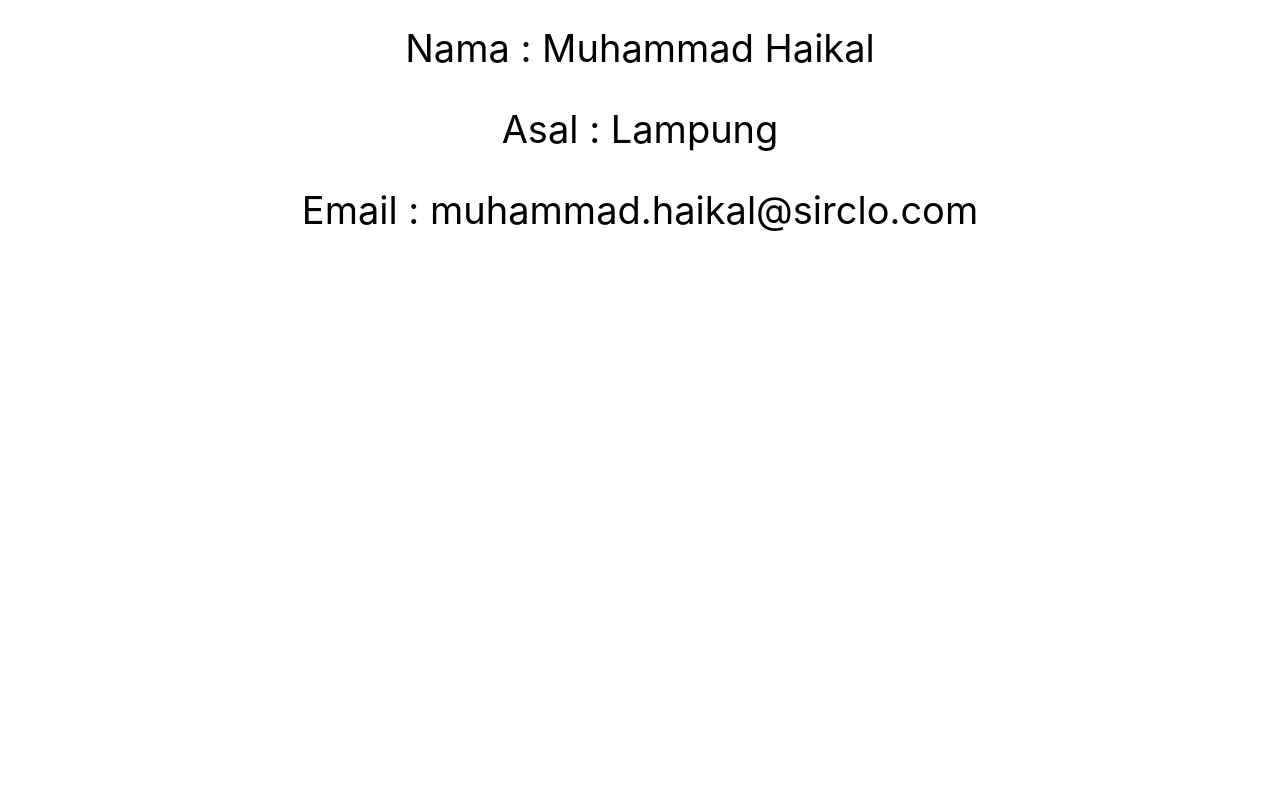
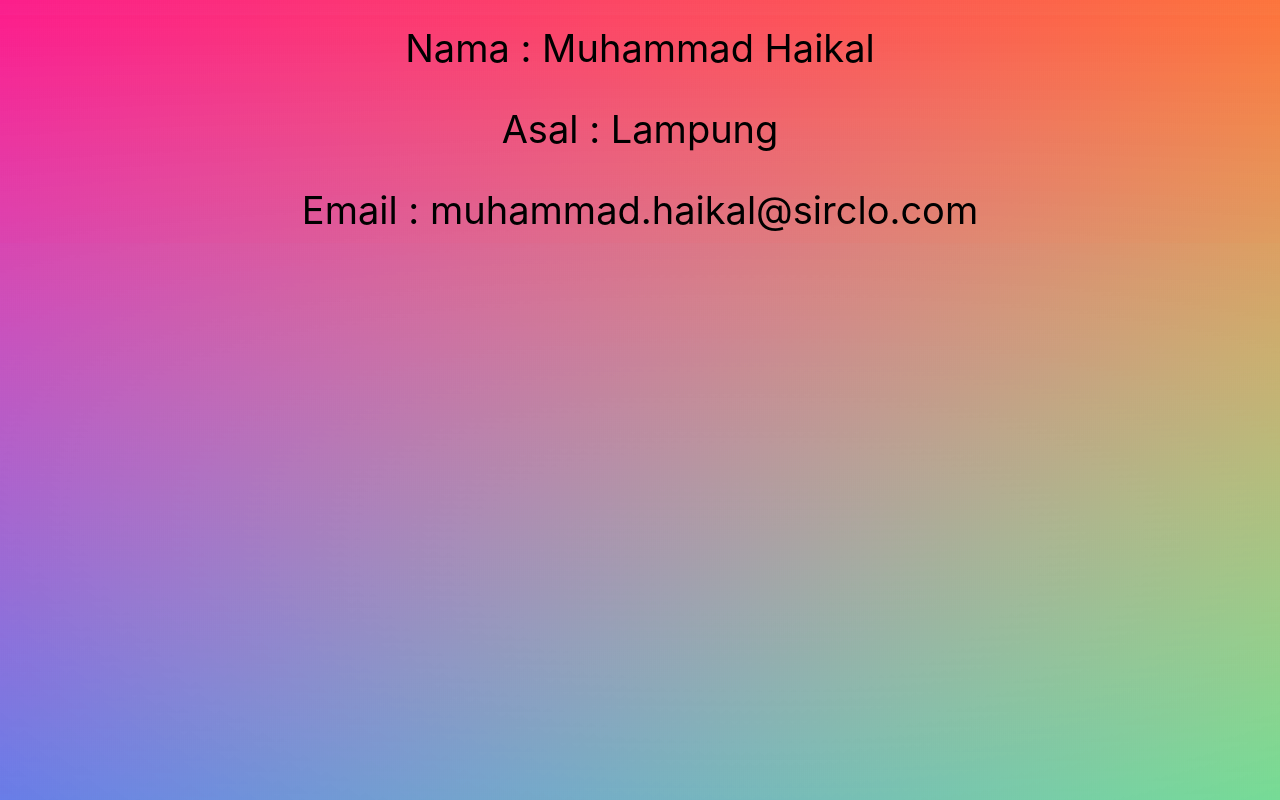
Before and after one commit to heykalll/training-batch6-2021next, a Next.js app in the folder task1/: page /about in a window 1280 px wide. Built offline with nearby package versions, Linux system fonts and the light colour scheme.

Commit message:
add dinamyc routing

```diff
--- a/task1/pages/[dynamic].js
+++ b/task1/pages/[dynamic].js
@@ -2,10 +2,9 @@
 
 function dynamic() {
   const router = useRouter()
-  const { pid } = router.query
-  console.log(pid)
+  const { dynamic } = router.query
 
-  return <p>Ini Page: {pid}</p>
+  return <p>Ini Page: {dynamic}</p>
 }
 
 export default dynamic
--- a/task1/pages/about/index.js
+++ b/task1/pages/about/index.js
@@ -2,11 +2,14 @@
 
 function about() {
   return(
-    <div>
-      <p className={styles.bio} >Nama  : Muhammad Haikal</p>
-      <p className={styles.bio} >Asal  : Lampung</p>
-      <p className={styles.bio} >Email : muhammad.haikal@sirclo.com</p>
+    <body>
+      <div>
+        <p className={styles.bio} >Nama  : Muhammad Haikal</p>
+        <p className={styles.bio} >Asal  : Lampung</p>
+        <p className={styles.bio} >Email : muhammad.haikal@sirclo.com</p>
     </div>
+    </body>
+
   )
 }
 
--- a/task1/styles/globals.css
+++ b/task1/styles/globals.css
@@ -1,5 +1,6 @@
 html,
 body {
+  background-image: url(../public/bg.png);
   padding: 0;
   margin: 0;
   font-family: -apple-system, BlinkMacSystemFont, Segoe UI, Roboto, Oxygen,
```
Also changed, not shown: task1/public/bg.png (added), task1/styles/about.module.css (line endings or trailing spaces).
